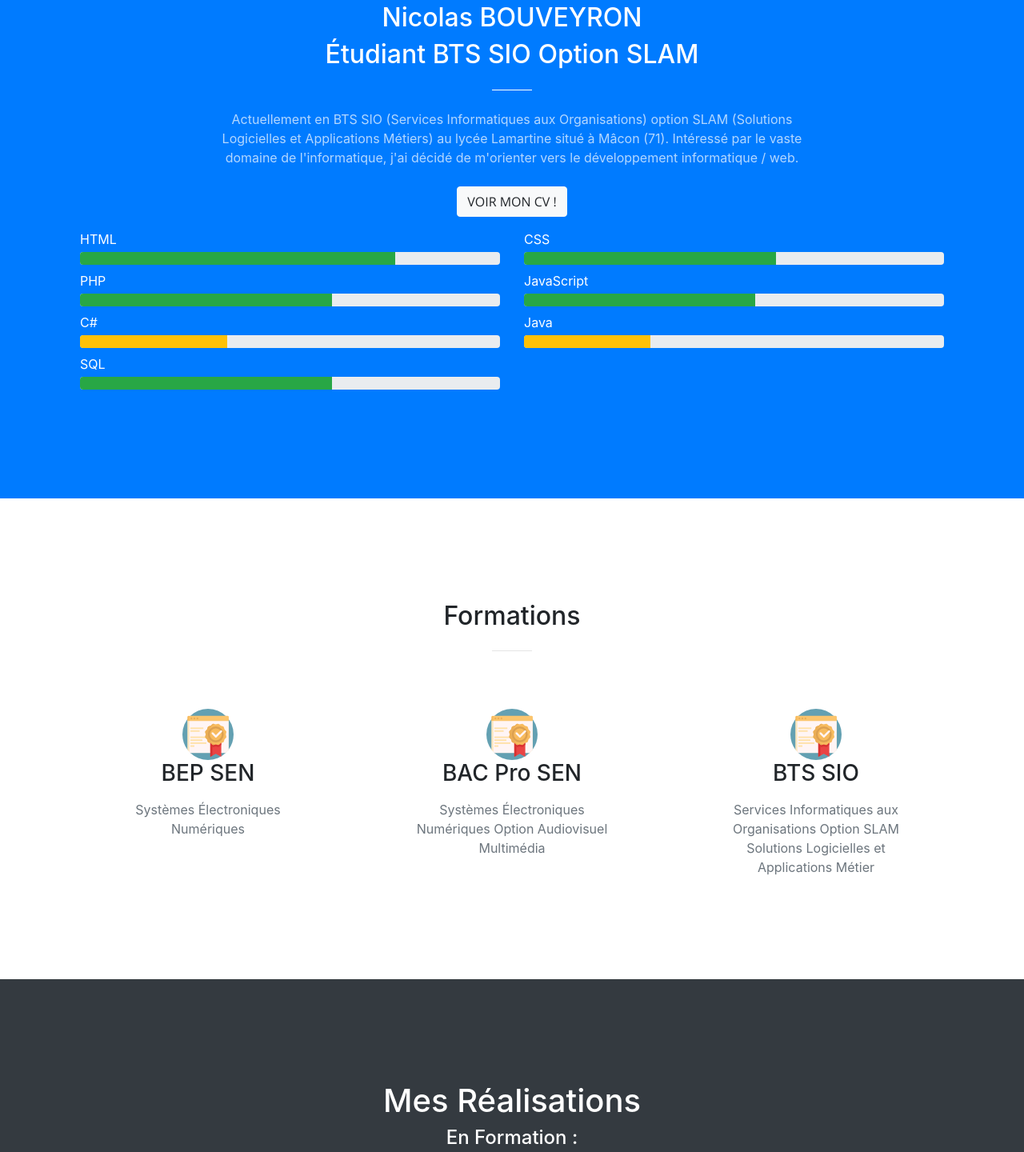
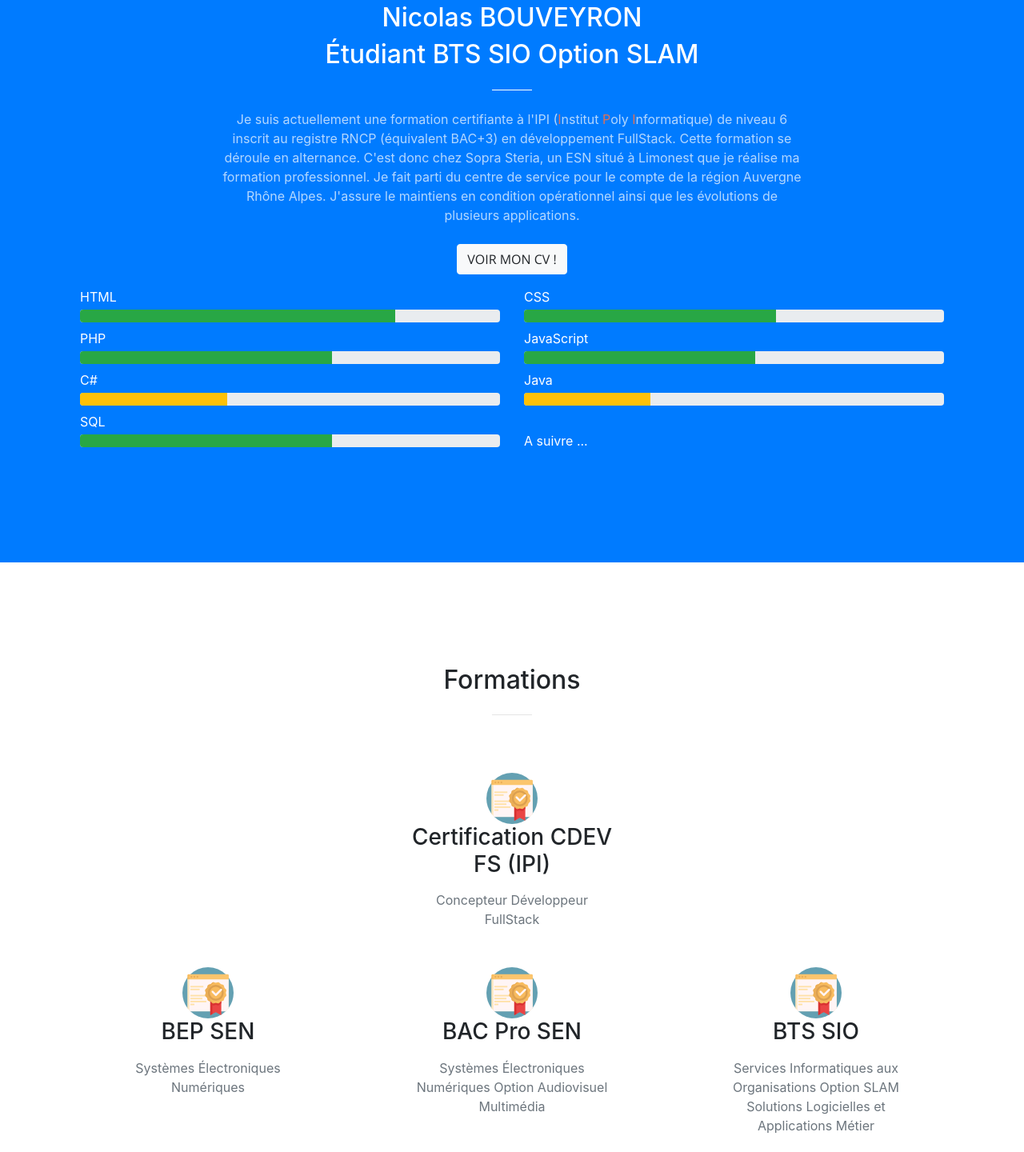
Before and after one commit to nicobouveyron/nicobouveyron.github.io, a website with bundled scripts: page index.html in a window 1280 px wide. Shown: the part 925-2365 px from the top of the page at 80% size. Built offline with nearby package versions, Linux system fonts and the light colour scheme; files whose address does not match are found by name.

Commit message:
update portfolio

```diff
--- a/index.html
+++ b/index.html
@@ -49,9 +49,9 @@
                     <li class="nav-item">
                         <a class="nav-link js-scroll-trigger" href="#contact">Contact</a>
                     </li>
-            <li class="nav-item">
+                    <!-- <li class="nav-item">
                         <a class="nav-link js-scroll-trigger" href="#veille">Veille Technologique</a>
-            </li>
+                    </li> -->
                 </ul>
             </div>
         </div>
@@ -72,7 +72,7 @@
         </div>
     </header>
 
-    <section class="bg-primary"  id="about">
+    <section class="bg-primary" id="about">
         <div class="container">
             <div class="row">
                 <div class="col-lg-8 mx-auto text-center">
@@ -80,8 +80,9 @@
                     <h2 class="section-heading text-white">Étudiant BTS SIO Option SLAM</h2>
                     <hr class="light my-4">
                     <p class="text-faded mb-4">
-                Actuellement en BTS SIO (Services Informatiques aux Organisations) option SLAM (Solutions Logicielles et Applications Métiers) au lycée Lamartine situé à Mâcon (71).
-                Intéressé par le vaste domaine de l'informatique, j'ai décidé de m'orienter vers le développement informatique / web.
+                        Je suis actuellement une formation certifiante à l'IPI (<span style="color: #e17055;">I</span>nstitut <span style="color: #e17055;">P</span>oly <span style="color: #e17055;">I</span>nformatique) de niveau 6 inscrit au registre
+                        RNCP (équivalent BAC+3) en développement FullStack. Cette formation se déroule en alternance. C'est donc chez Sopra Steria, un ESN situé à Limonest que je réalise ma formation professionnel. Je fait parti du centre de service pour
+                        le compte de la région Auvergne Rhône Alpes. J'assure le maintiens en condition opérationnel ainsi que les évolutions de plusieurs applications.
                     </p>
                     <a class="btn btn-light btn-xl js-scroll-trigger" href="file/cv.pdf">Voir mon CV !</a>
                 </div>
@@ -140,13 +141,17 @@
                             <div class="progress-bar bg-success" role="progressbar" style="width: 60%" aria-valuenow="60" aria-valuemin="0" aria-valuemax="100"></div>
                         </div>
                     </div>
+                    <div class="col-lg-6 col-md-6 mb-2">
+                        <br>
+                        <p class="mb-1 text-white">A suivre ...</p>
+                    </div>
                 </div>
             </div>
         </div>
         </div>
     </section>
 
-    <section id="formations" >
+    <section id="formations">
         <div class="container">
             <div class="row">
                 <div class="col-lg-12 text-center">
@@ -156,6 +161,15 @@
             </div>
         </div>
         <div class="container">
+            <div class="row">
+                <div class="col-lg-3 col-md-6 text-center ml-auto mr-auto">
+                    <div class="service-box mt-5 mx-auto">
+                        <img src="img/diploma.png" alt="">
+                        <h3 class="mb-3">Certification CDEV FS (IPI)</h3>
+                        <p class="text-muted mb-0">Concepteur Développeur FullStack</p>
+                    </div>
+                </div>
+            </div>
             <div class="row">
                 <div class="col-lg-3 col-md-6 text-center ml-auto mr-auto">
                     <div class="service-box mt-5 mx-auto">
@@ -182,7 +196,7 @@
         </div>
     </section>
 
-    <section class="bg-dark text-white" id="realisations" >
+    <section class="bg-dark text-white" id="realisations">
         <div class="container text-center">
             <h1 class="">Mes Réalisations</h1>
             <h4 class="">En Formation :</h4>
@@ -191,17 +205,17 @@
             <div class="row">
                 <div class="col-lg-3 col-md-6 text-center ml-auto mr-auto">
                     <div class="service-box mt-5 mx-auto">
-              <img src="./img/ppe1Slam.jpg"class="img-fluid pb-3" alt="">
+                        <img src="./img/ppe1Slam.jpg" class="img-fluid pb-3" alt="">
                         <h3 class="mb-3">Bresse Running</h3>
                         <p class="text-muted mb-0">Site web statique (HTML/CSS)</p>
                         <!-- <a class="btn btn-xl" href="file/br.pdf">Cahier des charges</a> -->
-              <a class="btn" href="/bresserunning/br-compterendu.pdf">Voir Compte Rendu !</a>
+                        <!-- <a class="btn" href="/bresserunning/br-compterendu.pdf">Voir Compte Rendu !</a> -->
                         <!-- <a class="btn" href="../bresserunning/Accueil.html">Voir le site !</a> -->
                     </div>
                 </div>
                 <div class="col-lg-3 col-md-6 text-center ml-auto mr-auto">
                     <div class="service-box mt-5 mx-auto">
-                <img src="./img/csharp.png"class="img-fluid pb-3" alt="">
+                        <img src="./img/csharp.png" class="img-fluid pb-3" alt="">
                         <h3 class="mb-3">PPE-1 Camping Mâcon Phase 1</h3>
                         <p class="text-muted mb-0">Réalisation d'une Application en Visual C# permettant la gestion du camping municipal de mâcon (71)</p>
                         <a class="btn" href="file/ppe2-phase1.pdf">Voir Compte Rendu !</a>
@@ -209,7 +223,7 @@
                 </div>
                 <div class="col-lg-3 col-md-6 text-center ml-auto mr-auto">
                     <div class="service-box mt-5 mx-auto">
-                <img src="./img/php.png"class="img-fluid pb-3 " alt="">
+                        <img src="./img/php.png" class="img-fluid pb-3 " alt="">
                         <h3 class="mb-3">PPE-1 Camping Mâcon Phase 2</h3>
                         <p class="text-muted mb-0">Réalisation d'une interface web permettant aux utilisateurs de consulter, passer une réservation. (HTML/CSS/PHP)</p>
                         <a class="btn" href="file/ppe2-compterendu.pdf">Voir Compte Rendu !</a>
@@ -217,7 +231,7 @@
                 </div>
                 <div class="col-lg-3 col-md-6 text-center ml-auto mr-auto">
                     <div class="service-box mt-5 mx-auto">
-                <img src="./img/super-u.png"class="img-fluid pb-3" alt="">
+                        <img src="./img/super-u.png" class="img-fluid pb-3" alt="">
                         <h3 class="mb-3">PPE-3 U-DRIVE Phase 1</h3>
                         <p class="text-muted mb-0">Création d'une interface web permettant aux clients de passer une commande sur le site U-Drive</p>
                         <a class="btn" href="file/ppe3-1.pdf">Voir Compte Rendu !</a>
@@ -225,7 +239,7 @@
                 </div>
                 <div class="col-lg-3 col-md-6 text-center ml-auto mr-auto">
                     <div class="service-box mt-5 mx-auto">
-                <img src="./img/super-u.png"class="img-fluid pb-3" alt="">
+                        <img src="./img/super-u.png" class="img-fluid pb-3" alt="">
                         <h3 class="mb-3">PPE-3 U-DRIVE Phase 2</h3>
                         <p class="text-muted mb-0">Création d'une application backoffice pour les employés du Drive sous Visual Studio (Framework .NET) permettant le suivi des commandes passé sur l'application web. </p>
                         <a class="btn" href="file/ppe3-2.pdf">Voir Compte Rendu !</a>
@@ -235,18 +249,18 @@
             <br/>
             <h4 class="">En Stage :</h4>
             <hr class="my-4">
-        <img src="./img/sysclic.png"class="img-fluid" style="width:30em; height:13em;" alt="">
+            <a href="https://www.sysclic.com/"><img src="./img/sysclic.png" class="img-fluid" style="width:30em; height:13em;" alt=""></a>
             <div class="row">
                 <div class="col-lg-3 col-md-6 text-center ml-auto mr-auto">
                     <div class="service-box mt-5 mx-auto">
-                  <img src="./img/foulees.png"class="img-fluid pb-3" alt="">
+                        <img src="./img/foulees.png" class="img-fluid pb-3" alt="">
                         <h3 class="mb-3">Les Foulées du Château (Front Office)</h3>
                         <p class="text-muted mb-0">Site web Responsive Design (Bootstrap 4) permettant aux utilisateurs de connaître les courses à venir.</p>
                     </div>
                 </div>
                 <div class="col-lg-3 col-md-6 text-center ml-auto mr-auto">
                     <div class="service-box mt-5 mx-auto">
-                  <img src="./img/foulees.png"class="img-fluid pb-3" alt="">
+                        <img src="./img/foulees.png" class="img-fluid pb-3" alt="">
                         <h3 class="mb-3">Les Foulées du Château (Back Office)</h3>
                         <p class="text-muted mb-0">Site web Responsive Design permettant aux membres de l'association de modifier la partie front office (courses,titre,coordonnées, ...)</p>
                     </div>
@@ -257,14 +271,14 @@
             <div class="row">
                 <div class="col-lg-3 col-md-6 text-center ml-auto mr-auto">
                     <div class="service-box mt-5 mx-auto">
-                <img src="./img/ASYS.png"class="img-fluid pb-3" alt="">
+                        <a href="https://www.asys.fr/"><img src="./img/ASYS.png" class="img-fluid pb-3" alt=""></a>
                     </div>
                 </div>
             </div>
             <div class="row">
                 <div class="col-lg-3 col-md-6 text-center ml-auto mr-auto">
                     <div class="service-box mt-5 mx-auto">
-              <img src="./img/sohorsys.png"class="img-fluid pb-3" alt="">
+                        <img src="./img/sohorsys.png" class="img-fluid pb-3" alt="">
                         <h3 class="mb-3">Questionnaire pré-paramétré (So'Horsys)</h3>
                         <p class="text-muted mb-0">Création d'un questionnaire à destination des clients et prospects afin d'optimiser l'intégration du logiciel So'Horsys.</p>
                     </div>
@@ -297,7 +311,7 @@
         </div>
     </section>
 
-    <section class="bg-primary text-white" style="position:relative; " id="veille">
+    <!-- <section class="bg-primary text-white" style="position:relative; " id="veille">
       <div class="container">
         <h1 class="text-uppercase text-center mb-5">Veille Technologique</h1>
         <h6 class="col-lg-10 m-auto">
@@ -315,7 +329,7 @@
         </h6>
         </div>
       </section>
-        <!-- <img src="img/veille.jpg" style="width:70%; height:70%; opacity:0.8; box-shadow: 20px 20px 100px #555; border-radius:10px;" alt=""> -->
+        <img src="img/veille.jpg" style="width:70%; height:70%; opacity:0.8; box-shadow: 20px 20px 100px #555; border-radius:10px;" alt="">
         <section class="bg-dark text-white" >
 
           <div class="row">
@@ -403,18 +417,18 @@
             </div>
         </div>
         <hr>
-      </section>
+      </section> -->
 
-      <div style="text-align: center;">
+    <!-- <div style="text-align: center;">
         <div id="code" style="text-align: center;left: 0;right: 0;margin: auto;display: inline;">
         </div>
         <button id="prev" onclick="Prev_click()" style="float: left;border-radius: 70px;"><</button>
         <button id="next" onclick="Next_click()" style="float: right;border-radius: 70px;" >></button>
-      </div>
+      </div> -->
 
 
 
-      <script>
+    <!-- <script>
         var index = 0;
         var lstCode = [];
         var oP = document.getElementById("code");
@@ -440,7 +454,7 @@
           oP.innerText = lstCode[index];
         }
 
-      </script>
+      </script> -->
 
 
     <!-- Bootstrap core JavaScript -->
```
Also changed, not shown: 2 other files. Lines whose indentation alone changed are shown as unchanged.
